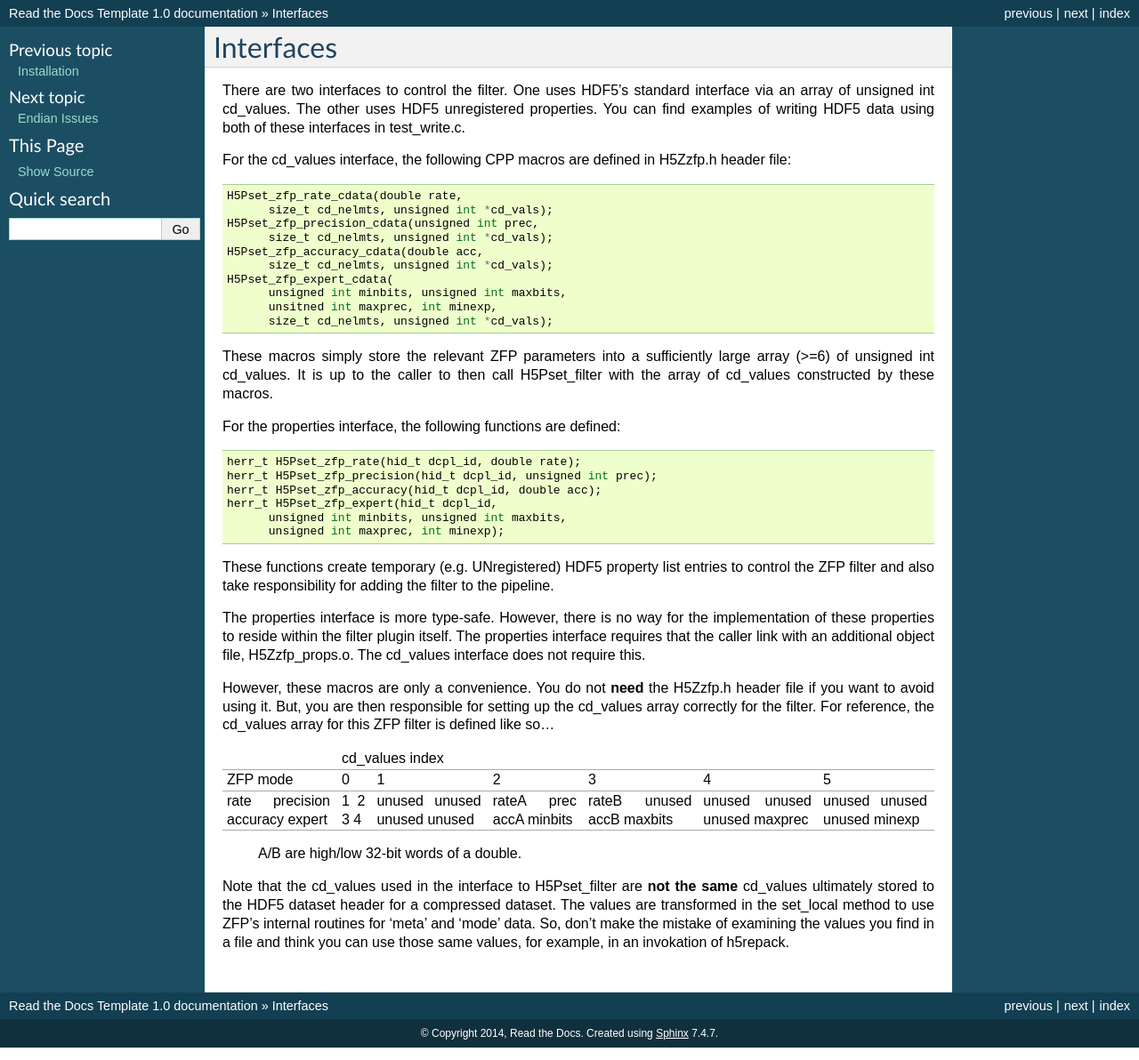
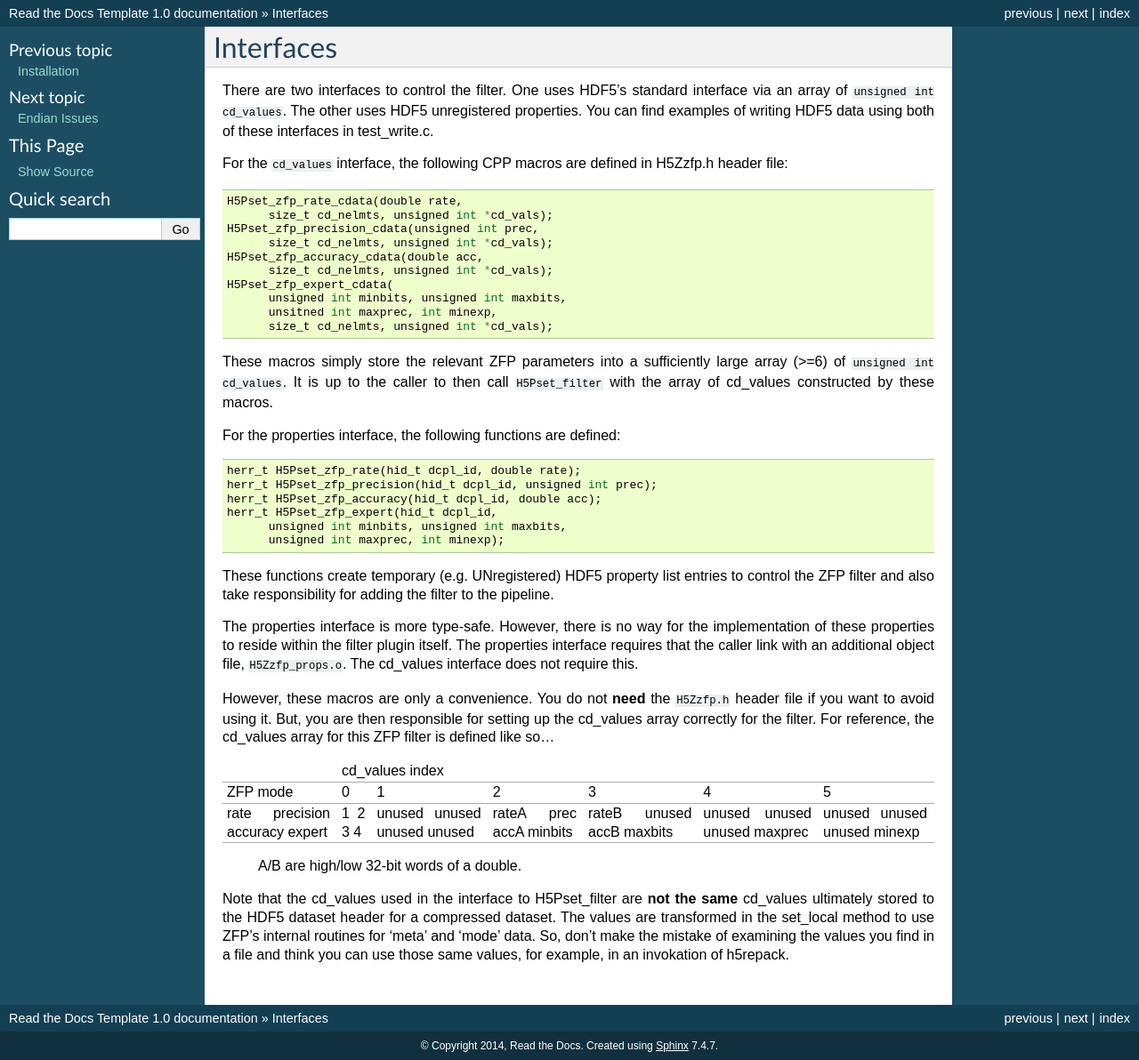
Before and after one commit to LLNL/H5Z-ZFP, a Sphinx documentation site: the page built from docs/interfaces.rst, in a window 1280 px wide. Shown: the whole page at 89% size. Built offline with Sphinx 7.4.7, drawn with Linux system fonts in a browser that asks for light colours.

Commit message:
fixing table

```diff
--- a/docs/interfaces.rst
+++ b/docs/interfaces.rst
@@ -3,11 +3,11 @@ Interfaces
 ==========
 
 There  are two  interfaces  to  control the  filter.  One uses  HDF5's
-standard interface via  an array of unsigned int  cd_values. The other
+standard interface via  an array of ``unsigned int cd_values``. The other
 uses HDF5  unregistered properties. You  can find examples  of writing
 HDF5 data using both of these interfaces in test_write.c.
 
-For the cd_values  interface, the following CPP macros  are defined in
+For the ``cd_values``  interface, the following CPP macros  are defined in
 H5Zzfp.h header file::
 
     H5Pset_zfp_rate_cdata(double rate,
@@ -22,8 +22,8 @@ H5Zzfp.h header file::
           size_t cd_nelmts, unsigned int *cd_vals);
 
 These  macros  simply  store   the  relevant  ZFP  parameters  into  a
-sufficiently large array (>=6) of  unsigned int cd_values. It is up to
-the  caller to  then call  H5Pset_filter with  the array  of cd_values
+sufficiently large array (>=6) of ``unsigned int cd_values``. It is up to
+the  caller to  then call  ``H5Pset_filter`` with  the array  of cd_values
 constructed by these macros.
 
 For the properties interface, the following functions are defined::
@@ -42,11 +42,11 @@ for adding the filter to the pipeline.
 The properties interface  is more type-safe. However, there  is no way
 for the implementation of these properties to reside within the filter
 plugin itself. The properties  interface requires that the caller link
-with  an   additional  object  file,   H5Zzfp_props.o.  The  cd_values
+with  an   additional  object  file, ``H5Zzfp_props.o``.  The  cd_values
 interface does not require this.
 
 However, these  macros are only a  convenience. You do  not **need** the
-H5Zzfp.h header file if you want  to avoid using it. But, you are then
+``H5Zzfp.h`` header file if you want  to avoid using it. But, you are then
 responsible  for setting  up  the cd_values  array  correctly for  the
 filter.  For reference,  the cd_values  array for  this ZFP  filter is
 defined like so...
@@ -61,7 +61,7 @@ defined like so...
 | accuracy  |     3  | unused |  accA   |  accB   |  unused |  unused |
 | expert    |     4  | unused |  minbits|  maxbits|  maxprec|  minexp |
 +-----------+--------+--------+---------+---------+---------+---------+
-                     A/B are high/low 32-bit words of a double.
+                   A/B are high/low 32-bit words of a double.
 
 Note that  the cd_values  used in the  interface to  H5Pset_filter are
 **not** **the** **same** cd_values ultimately stored  to the HDF5 dataset header
```
